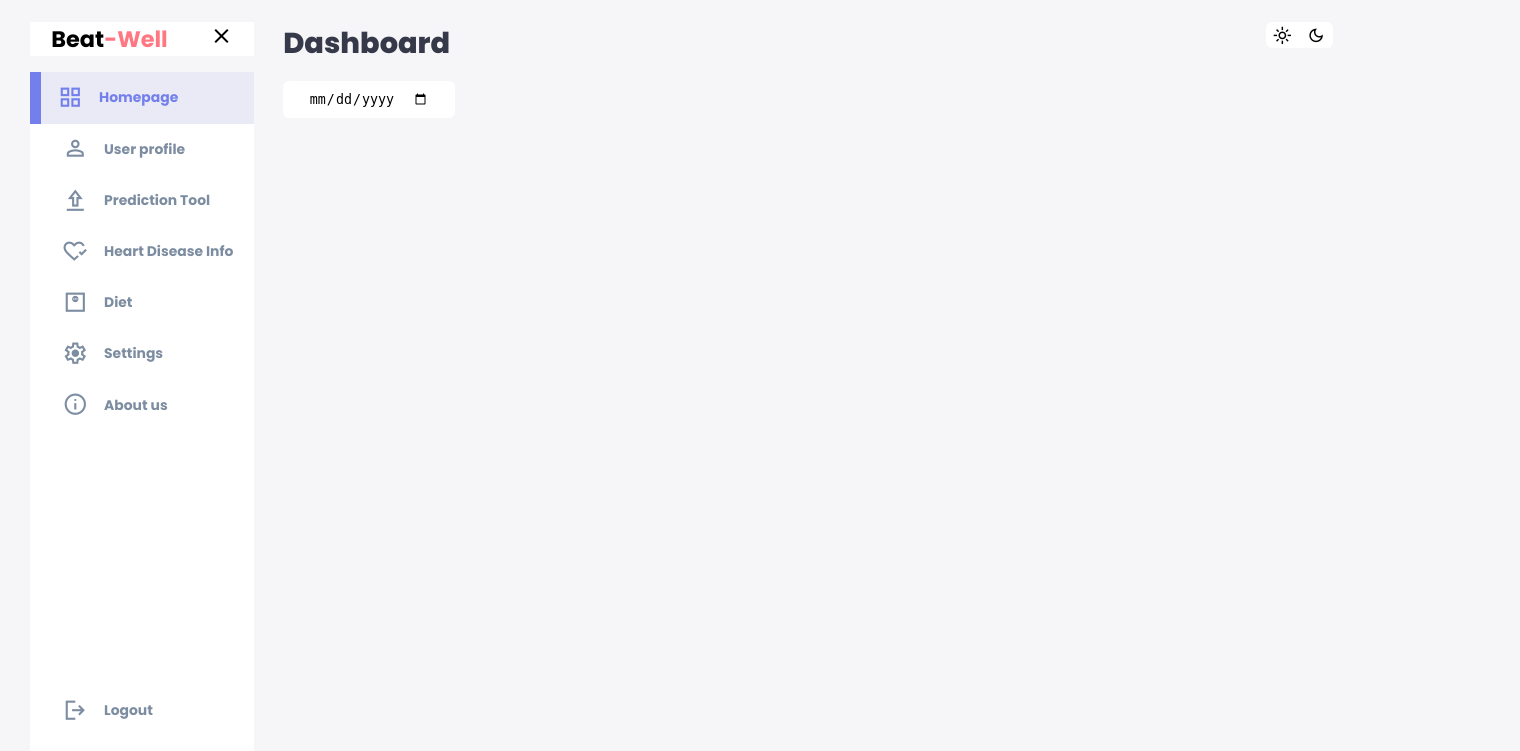
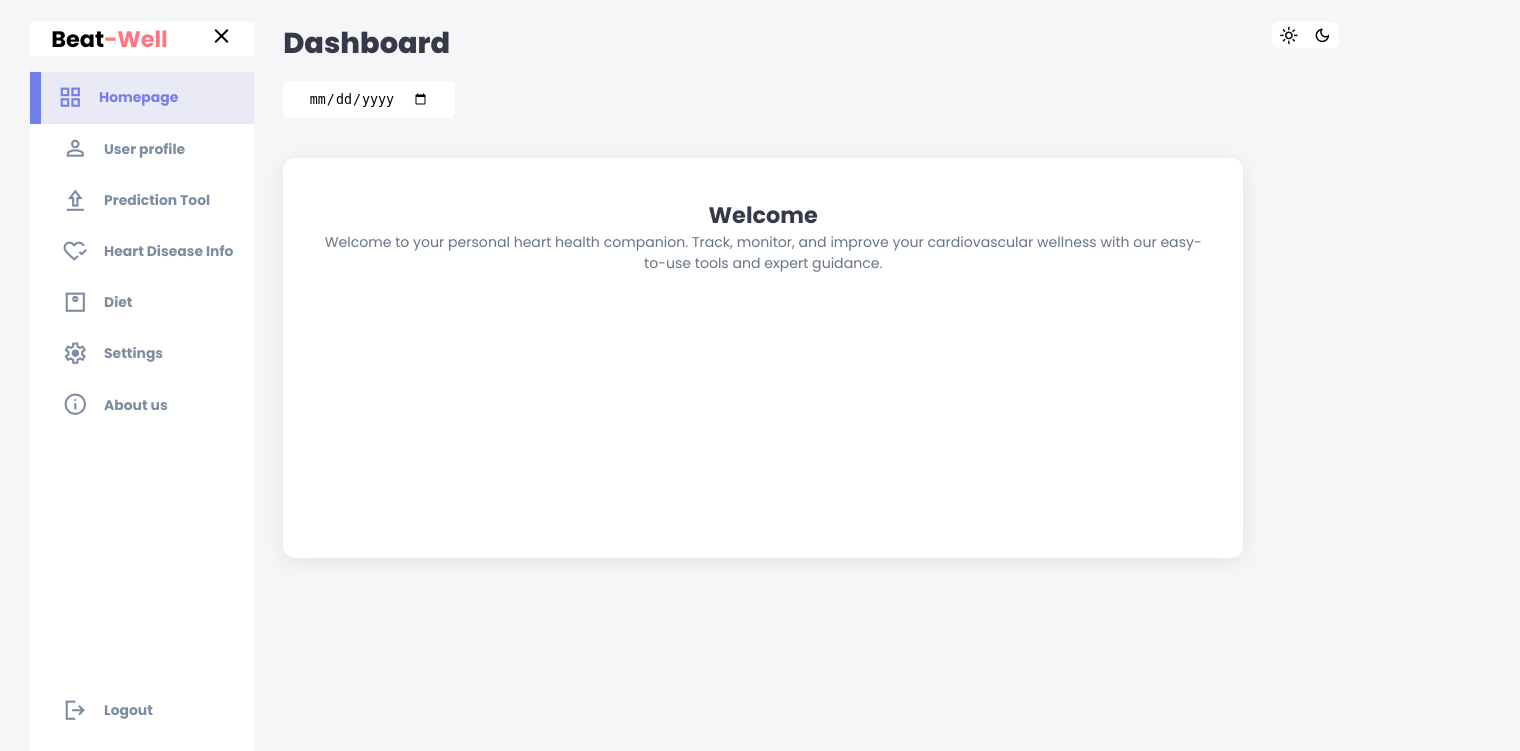
Before and after one commit to rushikamaze/AEGIS-hdps, a Flask app: page / in a window 1520 px wide. Shown: the top 751 px of the page. Run offline with Flask 3, Linux system fonts and the light colour scheme; some libraries are stand-ins or nearby versions.

Commit message:
homepage modified

```diff
--- a/static/css/hp.css
+++ b/static/css/hp.css
@@ -218,6 +218,32 @@
     margin-top: 1rem;
     padding: 0.5rem 1.6rem;
 }
+
+main .welcome-box {
+    background-color: white;
+    border-radius: 12px;
+    box-shadow: 0 4px 20px rgba(0,0,0,0.08);
+    padding: 40px;
+    text-align: center;
+    max-width: 1000px;
+    width: 60rem;
+    height: 25rem;
+    margin: 40px auto;
+    transition: all 0.3s ease;
+  }
+
+main .welcome-title {
+    font-size: 36px;
+    font-weight: bold;
+    color: #2c3e50;
+    margin-bottom: 20px;
+  }
+
+main .welcome-text {
+    font-size: 18px;
+    color: #6e7891;
+    line-height: 1.6;
+  }
 
 main .insights{
     display: grid;
--- a/templates/hp.html
+++ b/templates/hp.html
@@ -76,6 +76,11 @@
                     <input type="date">
                 </div>
 
+                <div class="welcome-box" id="welcomeBox">
+                    <h2>Welcome</h2>
+                    <p>Welcome to your personal heart health companion. Track, monitor, and improve your cardiovascular wellness with our easy-to-use tools and expert guidance.</p>
+                </div>
+
                 <!--stat insight-->
                 <div class="insights">
                 </div>
```
